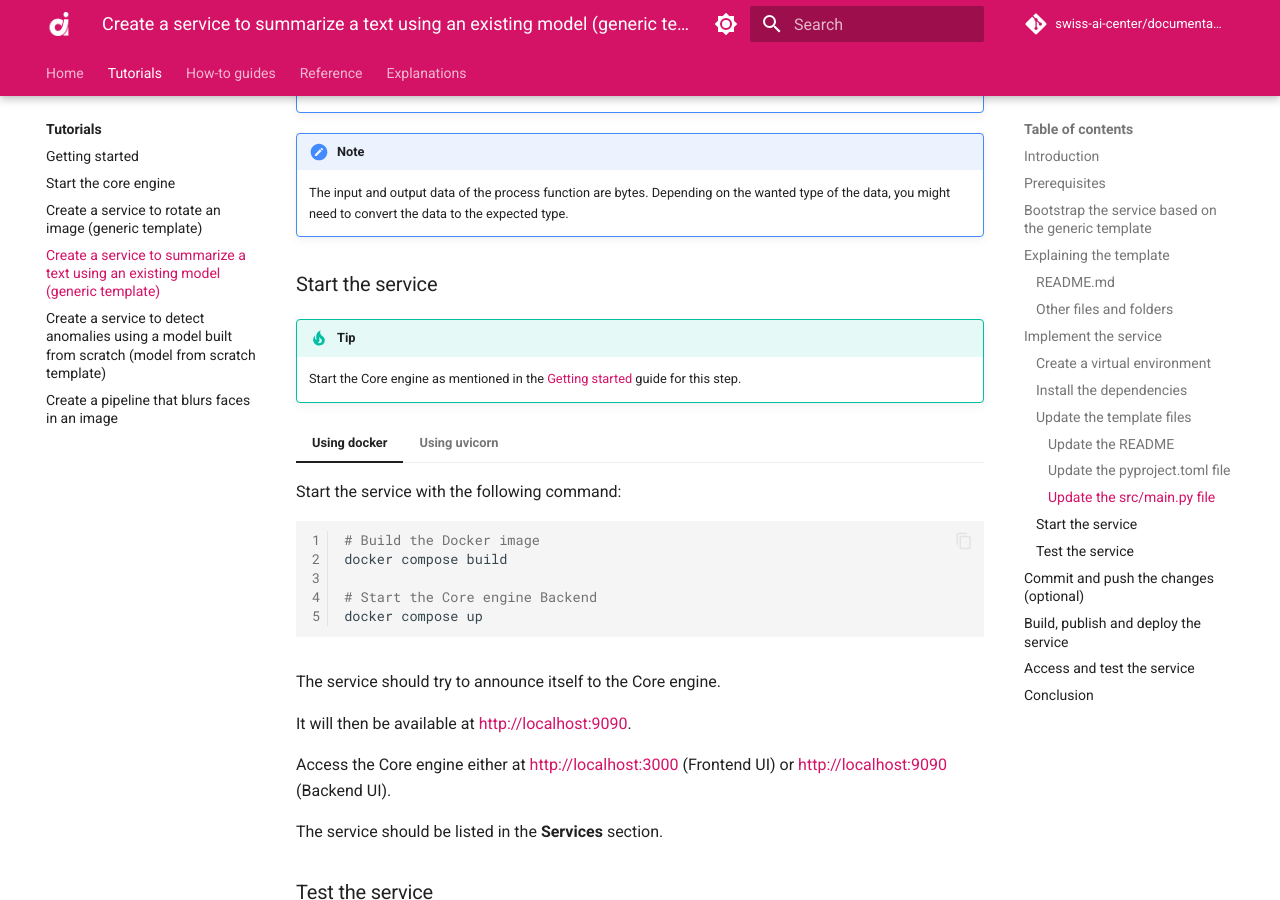
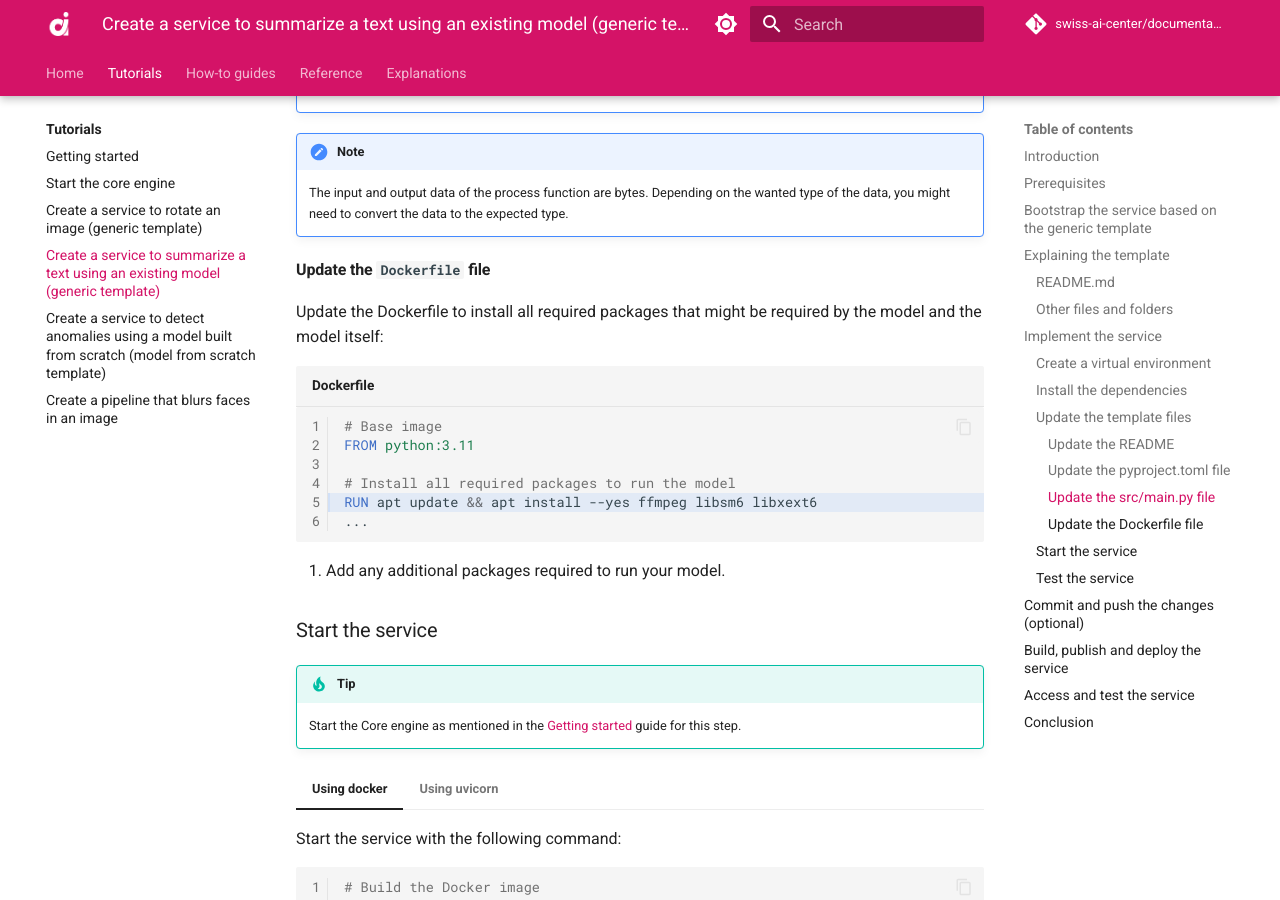
Before and after one commit to swiss-ai-center/documentation, an MkDocs documentation site: the page built from docs/tutorials/create-a-service-to-summarize-a-text-using-an-existing-model.md, in a window 1280 px wide and 900 px high, scrolled down 6378 px. Built offline with MkDocs 1.6.1 and Material for MkDocs 9.7.7, drawn with Linux system fonts in a browser that asks for light colours; comment, search, counter and statistics services are not loaded.

Commit message:
Add missing Dockerfile update section

````diff
--- a/docs/tutorials/create-a-service-to-summarize-a-text-using-an-existing-model.md
+++ b/docs/tutorials/create-a-service-to-summarize-a-text-using-an-existing-model.md
@@ -363,6 +363,22 @@ app = FastAPI(
     wanted type of the data, you might need to convert the data to the expected
     type.
 
+#### Update the `Dockerfile` file
+
+Update the Dockerfile to install all required packages that might be required by
+the model and the model itself:
+
+```dockerfile title="Dockerfile" hl_lines="5"
+# Base image
+FROM python:3.11
+
+# Install all required packages to run the model
+RUN apt update && apt install --yes ffmpeg libsm6 libxext6
+...
+```
+
+1. Add any additional packages required to run your model.
+
 ### Start the service
 
 !!! tip
````
